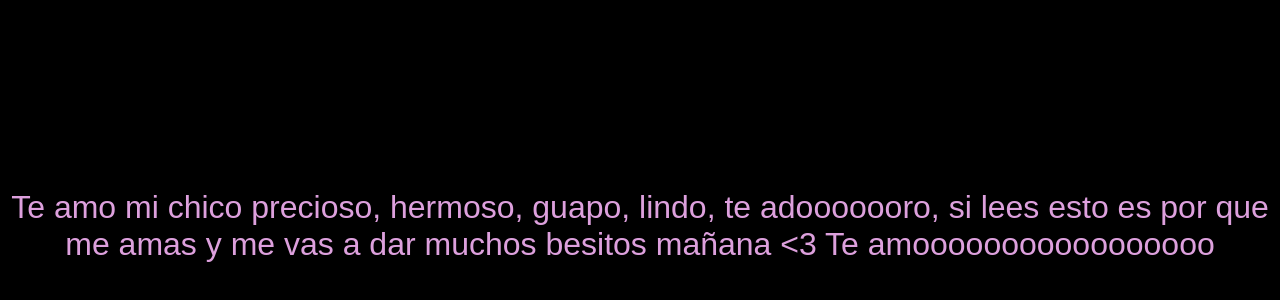
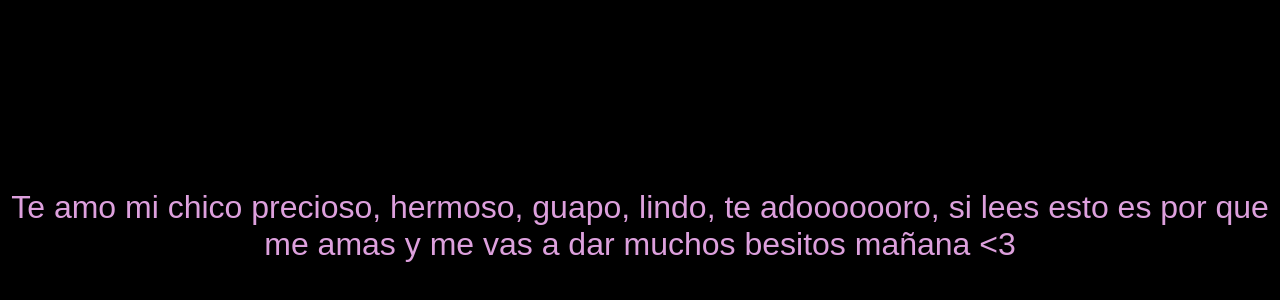
Before and after one commit to Duck-start/Cuack, a plain HTML site: page index.html in a window 1280 px wide. Shown: the part 174-474 px from the top of the page. Drawn offline with Linux system fonts and the light colour scheme.

Commit message:
Update index.html

```diff
--- a/index.html
+++ b/index.html
@@ -22,7 +22,6 @@
 <body>
     <div>
         Te amo mi chico precioso, hermoso, guapo, lindo, te adooooooro, si lees esto es por que me amas y me vas a dar muchos besitos mañana <3
-            Te amooooooooooooooooo
     </div>
 </body>
 </html>
```
